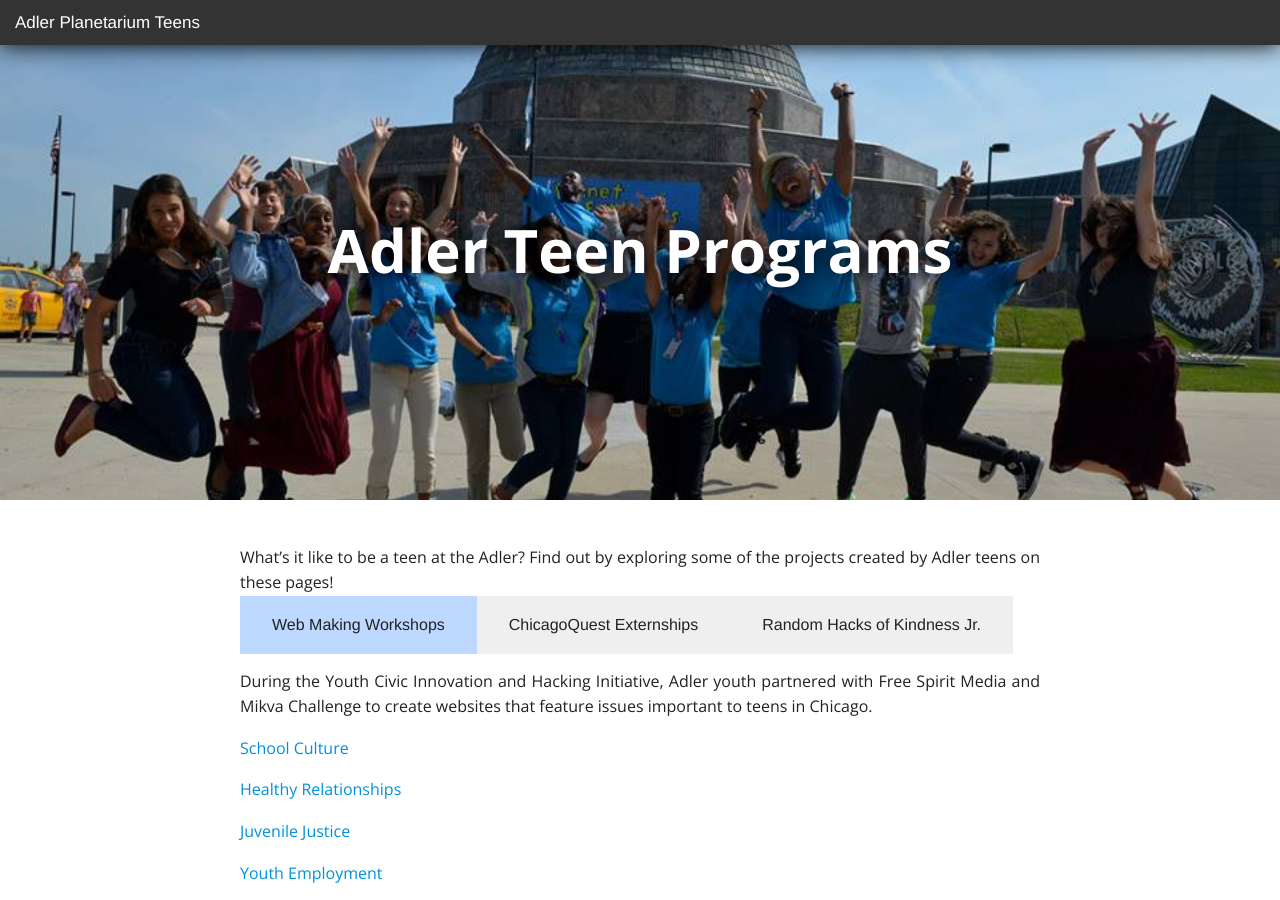
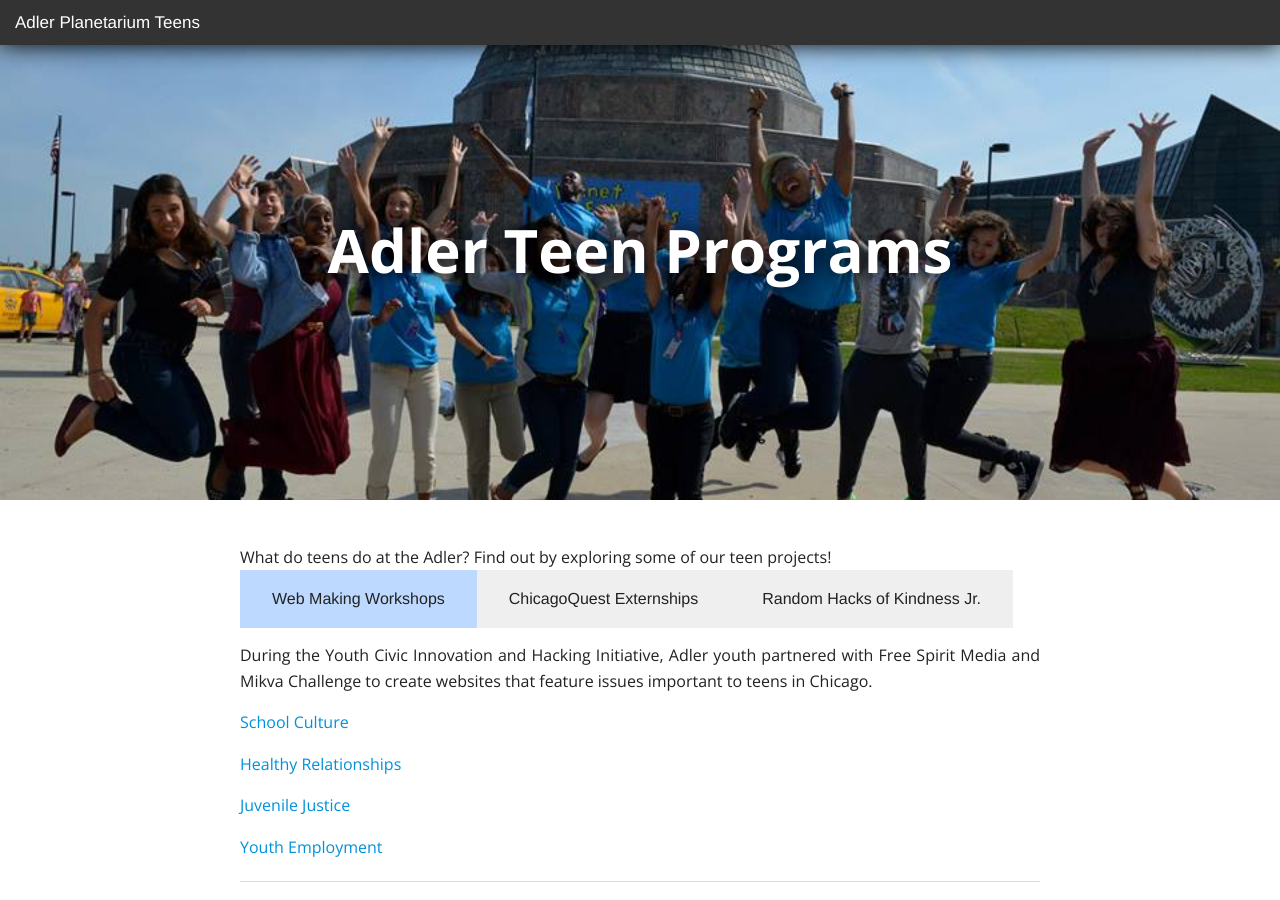
Before and after one commit to jbundy17/AdlerYouthPrograms.github.io, a Jekyll site: the page built from index.md, in a window 1280 px wide and 900 px high. Built offline with Jekyll 4.4.1, drawn with Linux system fonts in a browser that asks for light colours; nearby versions of some CDN libraries; Markdown is read by kramdown in place of the engine named in the settings.

Commit message:
Update index.md

```diff
--- a/index.md
+++ b/index.md
@@ -3,7 +3,8 @@ layout: default
 title: Home
 ---
 
-What's it like to be a teen at the Adler? Find out by exploring some of the projects created by Adler teens on these pages!
+What do teens do at the Adler?
+Find out by exploring some of our teen projects!
 
 <dl class="tabs" data-tab>
   <dd class="active"><a href="#tab-1">Web Making Workshops</a></dd>
```
